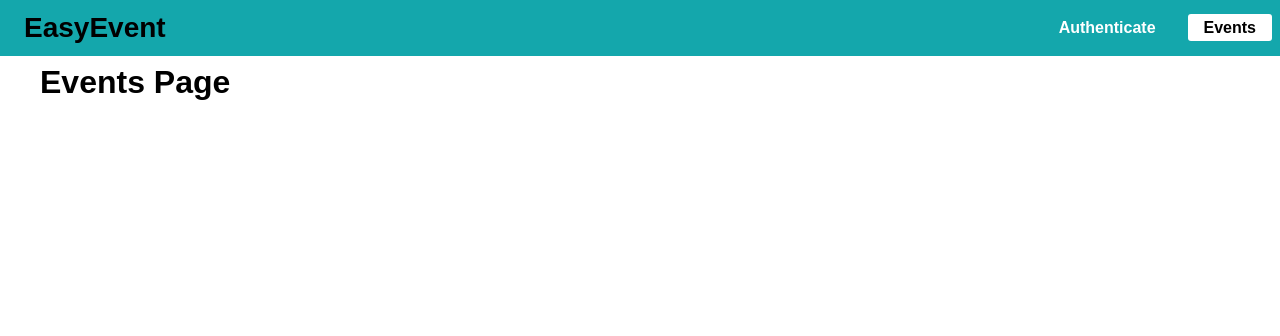
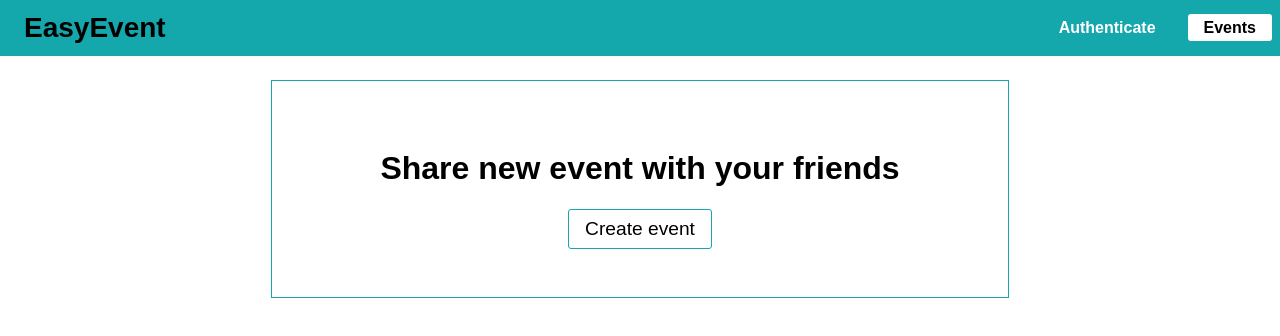
Before and after one commit to raditotev/mern-graphql-app, a React (Create React App) app in the folder frontend/: page /events in a window 1280 px wide. Shown: the top 336 px of the page. Built offline with nearby package versions, Linux system fonts and the light colour scheme.

Commit message:
Enable user to add new events from EventsPage

```diff
--- /dev/null
+++ b/frontend/src/pages/EventsPage.css
@@ -0,0 +1,25 @@
+.events-page {
+  width: 40rem;
+  max-width: 80%;
+  margin: 5rem auto;
+  padding: 3rem;
+  border: 1px solid #14a7ac;
+  text-align: center;
+}
+
+.btn {
+  font-family: inherit;
+  font-size: 1.2rem;
+  border: 1px solid #14a7ac;
+  background-color: white;
+  border-radius: 3px;
+  padding: 0.5rem 1rem;
+}
+
+.btn:active,
+.btn:hover,
+.btn.active {
+  background-color: #047a7e;
+  border-color: #047a7e;
+  color: white;
+}
--- a/frontend/src/pages/EventsPage.js
+++ b/frontend/src/pages/EventsPage.js
@@ -1,5 +1,35 @@
+import { useState } from 'react';
+
+import Modal from '../components/UI/Modal';
+import NewEvent from '../components/Events/NewEvent';
+
+import './EventsPage.css';
+
 const EventsPage = () => {
-  return <h1>Events Page</h1>;
+  const [showModal, setShowModal] = useState(false);
+
+  const showModalHandler = () => {
+    setShowModal(true);
+  };
+
+  const hideModalHandler = () => {
+    setShowModal(false);
+  };
+  return (
+    <>
+      {showModal ? (
+        <Modal title="Create new event" onCancel={hideModalHandler}>
+          <NewEvent closeModal={hideModalHandler} />
+        </Modal>
+      ) : null}
+      <div className="events-page">
+        <h1>Share new event with your friends</h1>
+        <button className="btn" type="button" onClick={showModalHandler}>
+          Create event
+        </button>
+      </div>
+    </>
+  );
 };
 
 export default EventsPage;
```
